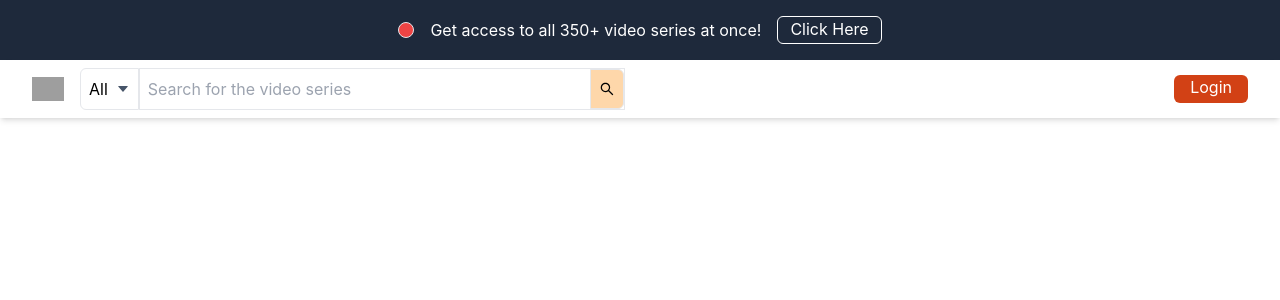
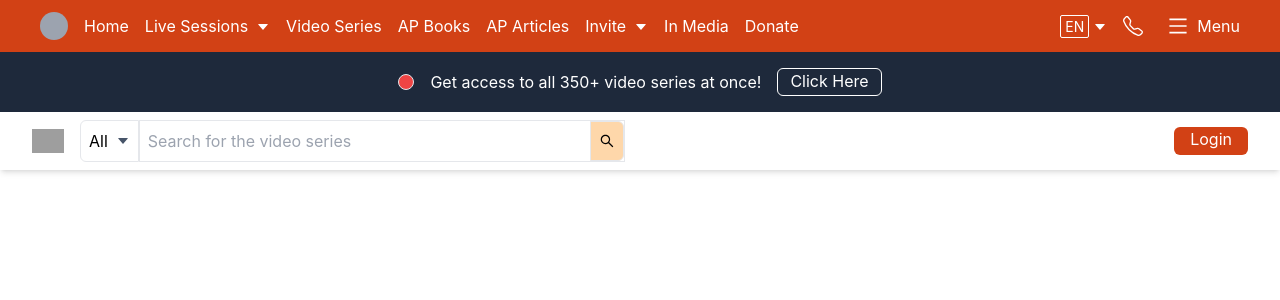
Before and after one commit to aman-maharshi/paf-femt, a React (Create React App) app: page / in a window 1280 px wide. Shown: the top 300 px of the page. Built offline with nearby package versions, Linux system fonts and the light colour scheme; grey boxes are pictures that could not be loaded; the HTML template or start-up script is replaced by a standard one.

Commit message:
header ui update

```diff
--- a/src/App.js
+++ b/src/App.js
@@ -1,4 +1,4 @@
-import Header from "./components/header/Header";
+import Header from "./components/header";
 
 function App() {
   return (
--- /dev/null
+++ b/src/components/header/HeaderNav.js
@@ -0,0 +1,46 @@
+import React from 'react'
+import { AiOutlineSearch, AiFillCaretDown, AiOutlineMenu } from "react-icons/ai"
+import { BsTelephone } from "react-icons/bs"
+
+function HeaderNav() {
+  return (
+    <nav className='flex items-center justify-between px-8 py-2 bg-[#D24115] text-white'>
+      <div className='flex items-center'>
+        <a href="#" className='px-2 py-1 flex gap-4 items-center'>
+          <div className='h-7 w-7 rounded-full bg-gray-400'></div>
+          Home
+        </a>
+        <a href="#" className='px-2 py-1 flex items-end gap-2'>
+          Live Sessions
+          <AiFillCaretDown className='text-white text-[14px] mb-1' />
+        </a>
+        <a href="#" className='px-2 py-1'>Video Series</a>
+        <a href="#" className='px-2 py-1'>AP Books</a>
+        <a href="#" className='px-2 py-1'>AP Articles</a>
+        <a href="#" className='px-2 py-1 flex items-end gap-2'>
+          Invite
+          <AiFillCaretDown className='text-white text-[14px] mb-1' />
+        </a>
+        <a href="#" className='px-2 py-1'>In Media</a>
+        <a href="#" className='px-2 py-1'>Donate</a>
+      </div>
+      <div className='flex items-center gap-2'>
+        <div className='flex items-end gap-1'>
+          <button className='px-1 border border-white rounded-sm text-[14px]'>
+            EN
+          </button>
+          <AiFillCaretDown className='text-white text-[14px] mb-1' />
+        </div>
+        <a href="#" className='px-2 py-1'>
+          <BsTelephone className='text-white text-[20px]' />
+        </a>
+        <a href="#" className='px-2 py-1 flex items-center gap-2'>
+          <AiOutlineMenu class="text-white text-[22px]" />
+          Menu
+        </a>
+      </div>
+    </nav>
+  )
+}
+
+export default HeaderNav
--- a/src/components/header/Header.js
+++ b/src/components/header/index.js
@@ -1,9 +1,12 @@
 import React from 'react'
 import HeaderSearchMenu from './HeaderSearchMenu'
+import HeaderNav from './HeaderNav'
 
 function Header() {
   return (
     <>
+      <HeaderNav />
+
       <div className='p-4 flex justify-center items-center bg-slate-800 text-white'>
         <div className='flex items-center gap-4'>
           <div className='bg-red-500 h-4 w-4 border rounded-full'></div>
```
